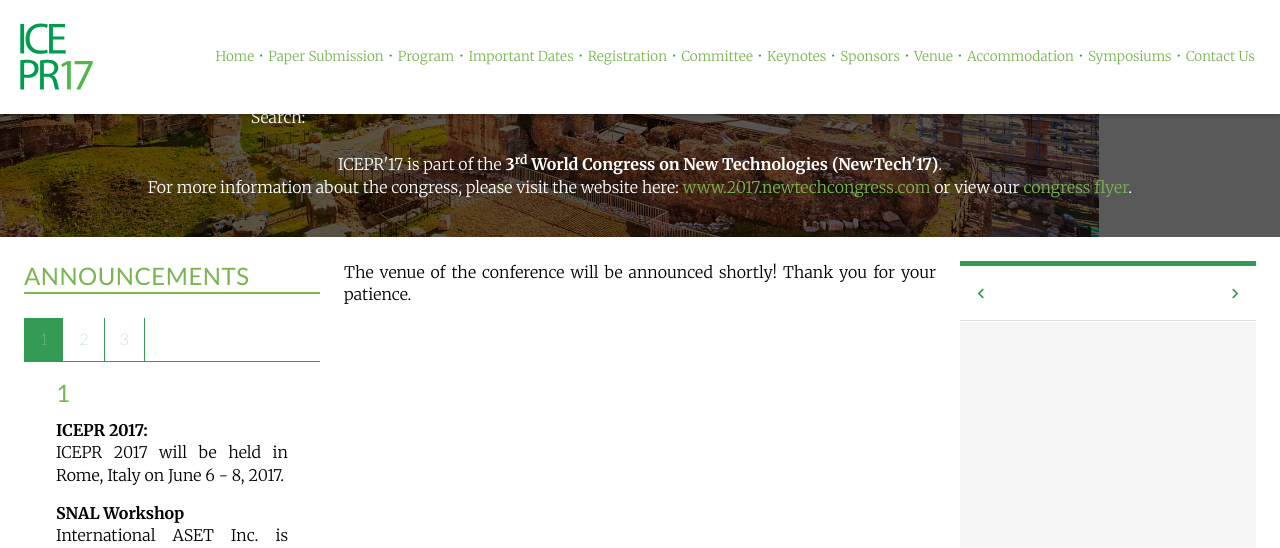
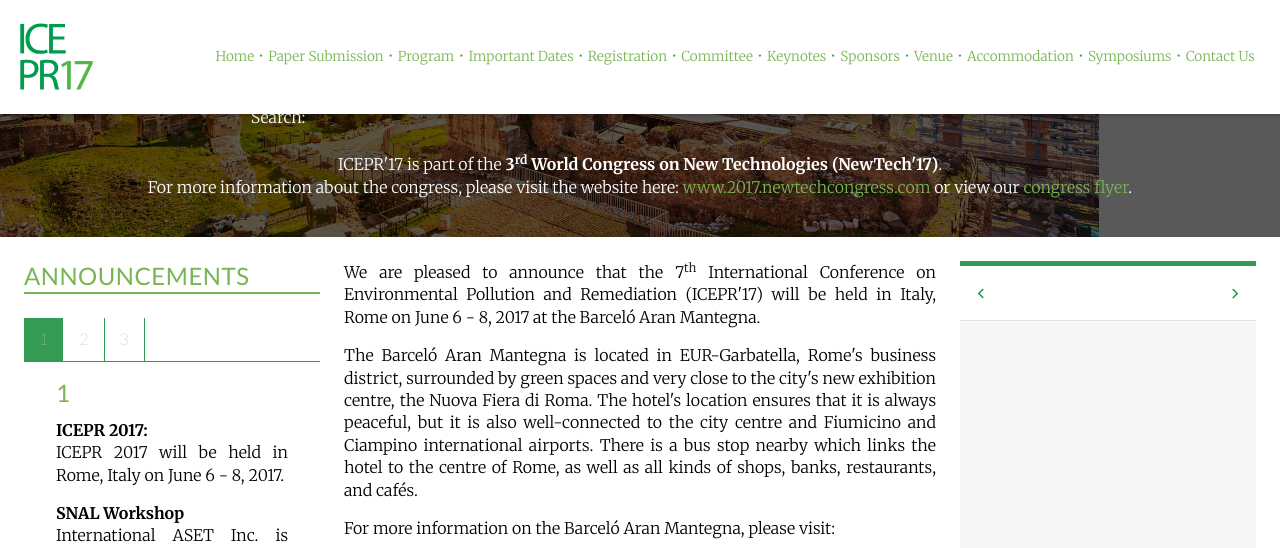
Before and after one commit to intaset/icepr, a Jekyll site: the page built from venue.html, in a window 1280 px wide and 1400 px high, scrolled down 270 px. Shown: the top 548 px of the window. Built offline with Jekyll 4.4.1, drawn with Linux system fonts in a browser that asks for light colours; nearby versions of some CDN libraries; Markdown is read by kramdown in place of the engine named in the settings; comment, search, counter and statistics services are not loaded; some of the changed text lies outside the part shown.

Commit message:
added hotel info

```diff
--- a/venue.html
+++ b/venue.html
@@ -7,21 +7,22 @@ keyword: environment conference, biofuels conference, desalination conference, w
 
 <div class="unit unit-s-1 unit-m-1-4-1 unit-l-1-4-1">
   <div class="unit-spacer content">
-  <p class="body">The venue of the conference will be announced shortly! Thank you for your patience.</p>
-    <!-- <p class="body">We are pleased to announce that the 4<sup>th</sup>  International Conference on Multimedia and Human-Computer Interaction (MHCI'16) will be held in Budapest, Hungary, on August  16 - 17, 2016 at the Novotel Budapest Centrum.</p>
- <p class="body">Art nouveau style Novotel Budapest  Centrum is located in the city centre with easy access. Enjoy 4-star comfort in  sound-proof, air-conditioned rooms with tea/coffee making facilities. Café  Palace restaurant await our guests with live piano music, Hungarian and  International tastes. The hotel offers free entrance into a fitness room, jacuzzi,  and sauna. Free WiFi is available in the entire Hotel. </p>
- <p class="body">
-  Metro, trams and buses are on your  doorstep. Novotel Budapest Centrum is close to Keleti Railway station as well  to Blaha Lujza square on Pest side of Budapest. With easy access to public  transportation, you can quickly reach the Danube River, shopping areas of  Budapest, the Syma congress centre, Hungexpo exhibition field, or the Budapest  Arena concert hall. Restaurants with international kitchen and excellent bars,  pubs can be found in close proximity of the Hotel.</p>
- <p class="body">For more information on Novotel  Budapest Centrum, please visit:</p>
+  <!-- <p class="body">The venue of the conference will be announced shortly! Thank you for your patience.</p> -->
 
-<center><a href="http://www.accorhotels.com/gb/hotel-3560-novotel-budapest-centrum/index.shtml" target="_blank" class="body-link"><img src="../img/novotel_logo.png" class="flex-sponsor"></a></center>
+<p class="body">We are pleased to announce that the 7<sup>th</sup> International Conference on Environmental Pollution and Remediation (ICEPR'17) will be held in Italy, Rome on June 6 - 8, 2017 at the Barceló Aran Mantegna.</p>
+
+<p class="body">The Barceló Aran Mantegna is located in EUR-Garbatella, Rome's business district, surrounded by green spaces and very close to the city's new exhibition centre, the Nuova Fiera di Roma. The hotel's location ensures that it is always peaceful, but it is also well-connected to the city centre and Fiumicino and Ciampino international airports. There is a bus stop nearby which links the hotel to the centre of Rome, as well as all kinds of shops, banks, restaurants, and cafés.</p>
+
+<p class="body">For more information on the Barceló Aran Mantegna, please visit:</p>
+<br>
+<center><a href="https://www.barcelo.com/en-us/hotels/italy/rome/barcelo-aran-mantegna/" target="_blank" class="body-link"><img src="../img/Logo-Barcelo_BHR_pos.png"  width="50%"></a></center>
+<br>
+<p class="body">Rome, Italy’s capital, is a sprawling, cosmopolitan city with nearly 3,000 years of globally influential art, architecture and culture on display. Ancient ruins such as the Forum and the Colosseum evoke the power of the former Roman Empire. Vatican City, headquarters of the Roman Catholic Church, has St. Peter’s Basilica and the Vatican Museums, which house masterpieces such as Michelangelo’s Sistine Chapel frescoes.</p>
+
+<p class="body">Rome can be reached very easily via its airports (Leonardo da Vinci and Ciampino), by rail (the two large stations, Termini and Tiburtina), and even by sea (the ports of Ostia, Fiumicino and Civitavecchia). </p>
+
+<p class="body">For more information on Rome, please visit <b><i><a href="http://www.turismoroma.it" target="_blank" class="body-link">Turismoroma</a></i></b>, the city’s tourist portal.</p>
 
 
- <p class="body">Often described as the &quot;Little  Paris of Middle Europe&quot;, Budapest is famous not only for the monuments  reflecting its own 1,000-year-old culture, but also for the relics of others  who settled here. Remains from both Roman occupation and much later ruled by the  Turks can still be seen in the city. After the Ottoman Empire the union with  Austria has a particular influence on the city's form and style.</p>
- <p class="body">The capital has two sides, Buda and  Pest, stretching along the banks of the Danube, representing two different  characters of the city.<br>
-  Suburban Buda and its historic castle  district offer medieval streets and houses, museums, caves and Roman ruins. The  dynamic Pest side boasts the largest parliament building in Europe, riverside  promenades, flea markets, bookstores, antique stores and café houses.</p>
-  <p class="body">
-  Budapest has a lot to offer. Museums  and galleries, churches and synagogues, palaces and historic buildings, baths  and pools are presented together with the influence of Secession in the city.</p>
- <p class="body">For more information on Budapest,  please visit: <a href="http://www.budapest.com" class="body-link">www.budapest.com</a>. </p> -->
   </div>
   </div>
```
Also changed, not shown: 1 other file.
